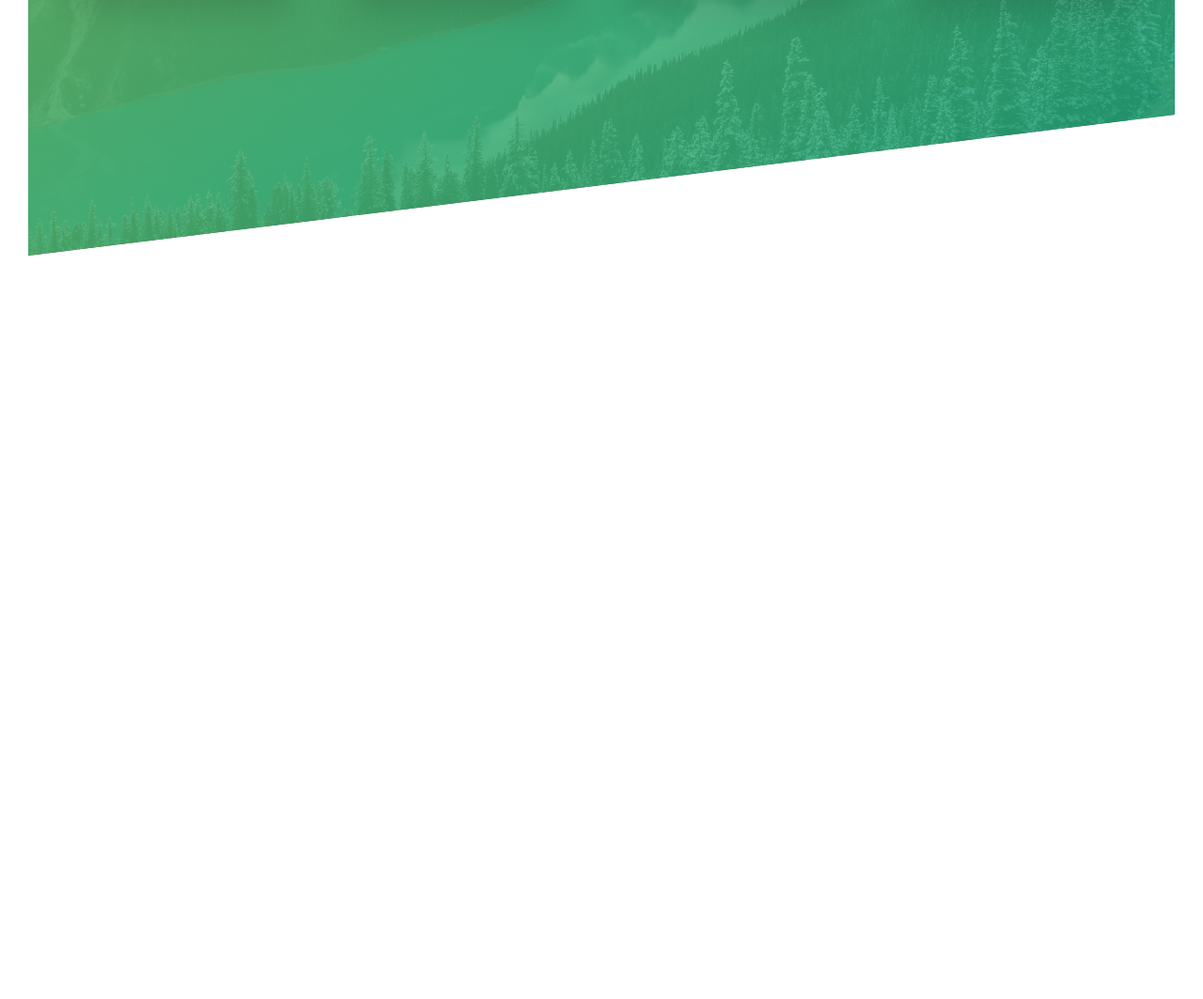
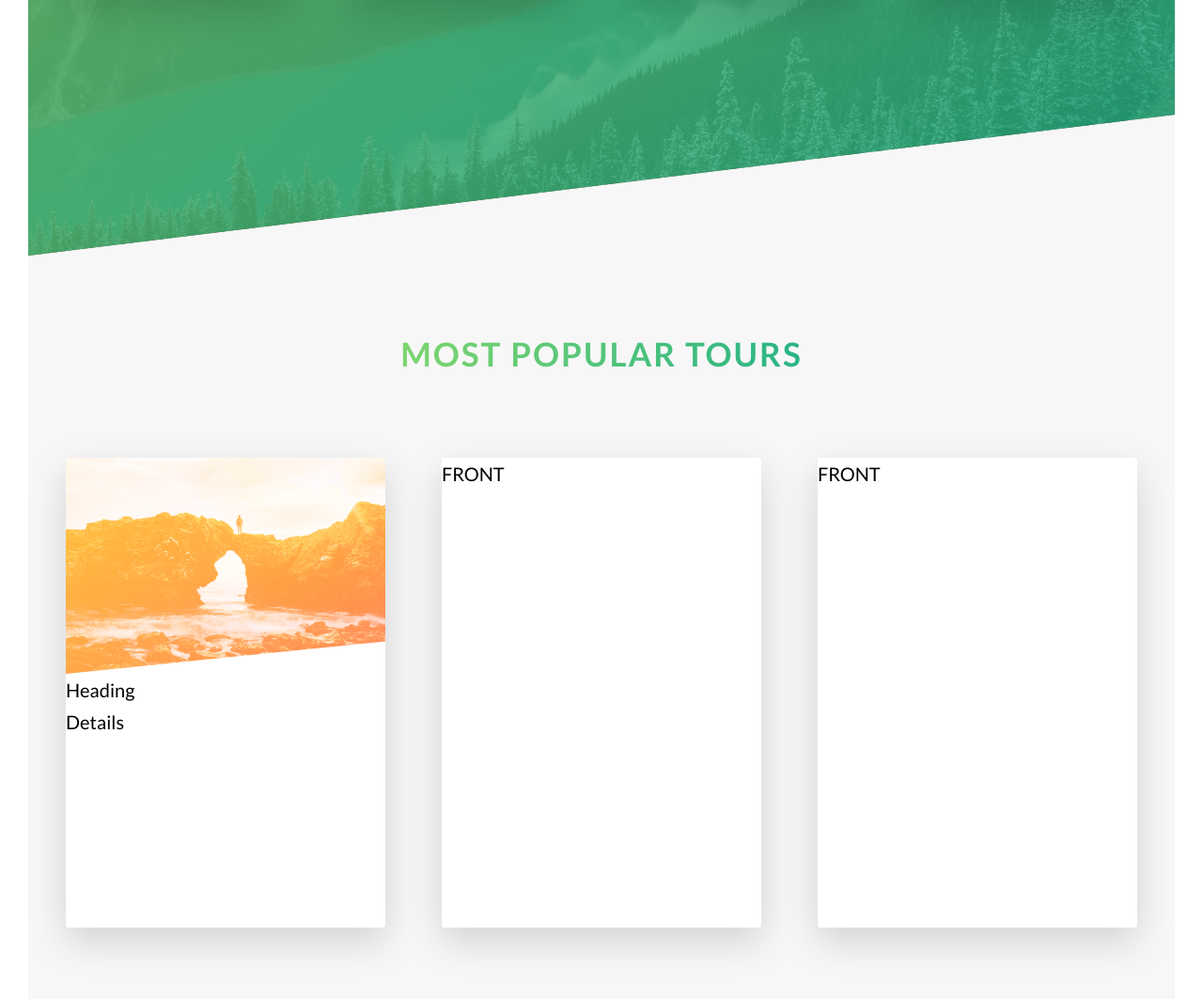
Before and after one commit to oluvercetti/Natours, a website: page index.html in a window 1280 px wide. Shown: the part 2015-3078 px from the top of the page at 94% size. Before the commit the page ends 2287 px from the top, so only its background shows below. Drawn offline with Linux system fonts and the light colour scheme.

Commit message:
section tours

```diff
--- a/index.html
+++ b/index.html
@@ -101,6 +101,55 @@
                     </div>
                 </div>
             </section>
+
+            <section class="section-tours">
+                <div class="u-center-text u-margin-bottom-big">
+                    <h2 class="heading-secondary">
+                        Most popular tours
+                    </h2>
+                </div>
+                <div class="row">
+                    <div class="col-1-of-3">
+                        <div class="card">
+                            <div class="card__side card__side--front card__side--front-1">
+                                <div class="card__picture card__picture--1">
+
+                                </div>
+                                <div class="card__heading">
+                                    Heading
+                                </div>
+                                <div class="card__details">
+                                    Details
+                                </div>
+                            </div>
+                            <div class="card__side card__side--back card__side--back-1">
+                                BACK
+                            </div>
+                        </div>
+                    </div>
+                    <div class="col-1-of-3">
+                        <div class="card">
+                            <div class="card__side card__side--front">
+                                FRONT
+                            </div>
+                            <div class="card__side card__side--back">
+                                BACK
+                            </div>
+                        </div>
+                    </div>
+                    <div class="col-1-of-3">
+                        <div class="card">
+                            <div class="card__side card__side--front">
+                                FRONT
+                            </div>
+                            <div class="card__side card__side--back">
+                                BACK
+                            </div>
+                        </div>
+                    </div>
+                </div>
+
+            </section>
         </main>
         <!-- <section class="grid-test">
             <div class="row">
--- a/sass/abstracts/_variables.scss
+++ b/sass/abstracts/_variables.scss
@@ -1,6 +1,13 @@
 $color-primary: #55c57a;
 $color-primary-light: #7ed56f;
 $color-primary-dark: #28b485;
+
+$color-secondary-light: #ffb900;
+$color-secondary-dark: #ff7730;
+
+
+$color-tertiary-light: #2998ff;
+$color-tertiary-dark: #5643fa;
 
 $color-grey-light-1: #f7f7f7;
 
@@ -15,3 +22,7 @@ $default-font-size: 1.6rem;
 $grid-width: 114rem;
 $gutter-vertical: 8rem;
 $gutter-horizontal: 6rem;
+
+//box shadow
+
+$shadowOne: 0 1.5rem 4rem rgba($color-black, .15);
--- /dev/null
+++ b/sass/components/_card.scss
@@ -0,0 +1,79 @@
+.card {
+
+    //For functionality
+    perspective: 150rem;
+    -moz-perspective: 150rem;
+    position: relative;
+    height: 50rem;
+
+    &__side {
+        background-color: orangered;
+        height: 50rem;
+        transition: all .8s ease;
+        color: #fff;
+        font-size: 2rem;
+        position: absolute;
+        top: 0;
+        left: 0;
+        width: 100%;
+        backface-visibility: hidden;
+        border-radius: 3px;
+        overflow: hidden;
+        box-shadow: $shadowOne;
+
+        &--front {
+            background-color: $color-white;
+            color: black;
+        }
+
+        &--back {
+            background-color: green;
+            transform: rotateY(180deg);
+
+            &-1 {
+                background-image: linear-gradient(to right bottom, $color-secondary-light, $color-secondary-dark);
+            }
+            &-2 {
+                background-image: linear-gradient(to right bottom, $color-secondary-light, $color-secondary-dark);
+            }
+            &-3 {
+                background-image: linear-gradient(to right bottom, $color-secondary-light, $color-secondary-dark);
+            }
+        }
+    }
+
+
+    &:hover &__side--front{
+        transform: rotateY(-180deg);
+    }
+
+
+    &:hover &__side--back{
+        transform: rotateY(0);
+    }
+
+    //Front sids styling
+    &__picture {
+        background-size: cover;
+        height: 23rem;
+        background-blend-mode: screen; // works only in safari and google chrome
+        -webkit-clip-path: polygon(0 0, 100% 0, 100% 85%, 0 100%);
+        clip-path: polygon(0 0, 100% 0, 100% 85%, 0 100%);
+
+
+
+        &--1 {
+            background-image: linear-gradient(to right bottom, $color-secondary-light, $color-secondary-dark), url(../../img/nat-5.jpg);
+        }
+
+
+        &--2 {
+            background-image: url(../../img/nat-6.jpg);
+        }
+
+
+        &--3 {
+            background-image: url(../../img/nat-7.jpg);
+        }
+    }
+}
--- a/sass/layout/_header.scss
+++ b/sass/layout/_header.scss
@@ -9,6 +9,7 @@
     background-size: cover;
     background-position: top;
     position: relative;
+    -webkit-clip-path: polygon(0 0, 100% 0, 100% 75vh, 0 100%);
     clip-path: polygon(0 0, 100% 0, 100% 75vh, 0 100%);
 
     &__logo-box {
--- a/sass/main.scss
+++ b/sass/main.scss
@@ -11,6 +11,7 @@
 @import "components/button";
 @import "components/composition";
 @import "components/feature-box";
+@import "components/card";
 
 @import "layout/header";
 @import "layout/grid";
--- a/sass/pages/_home.scss
+++ b/sass/pages/_home.scss
@@ -20,3 +20,9 @@
         transform: skewY(7deg);
     }
 }
+
+.section-tours {
+    background-color: $color-grey-light-1;
+    padding: 25rem 0;
+    margin-top: -10rem;
+}
```
Also changed, not shown: css/style.css, 1 other file.
